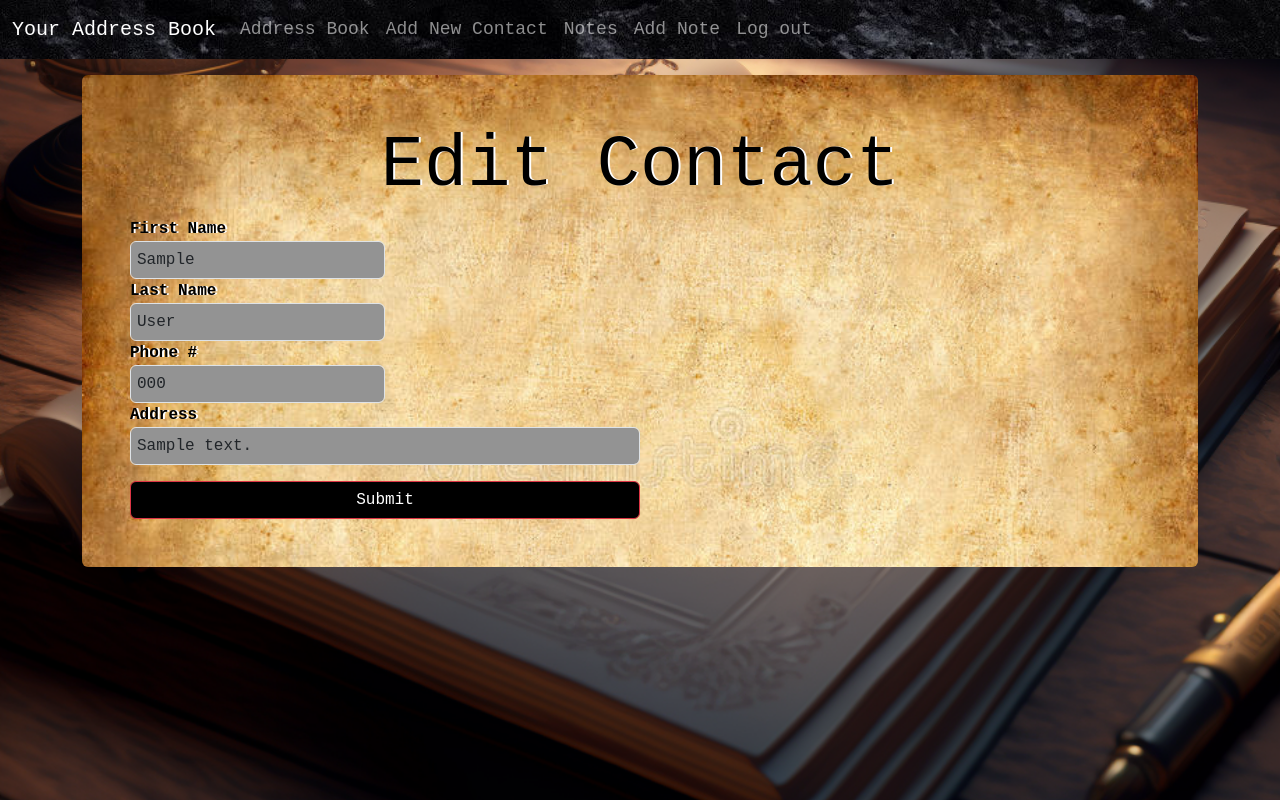
After one commit to MHines10/Flask-Address-Book, a Flask app: page /address/1/update in a window 1280 px wide. The commit adds this page. Run offline with Flask 3, Linux system fonts and the light colour scheme; a user stored in the database is signed in; tables that the repository leaves empty hold one stand-in row (values such as "Sample post").

Commit message:
update and remove features functioning

```diff
--- a/app/forms.py
+++ b/app/forms.py
@@ -1,5 +1,5 @@
 from flask_wtf import FlaskForm
-from wtforms import StringField, PasswordField, SubmitField, EmailField
+from wtforms import StringField, PasswordField, SubmitField, EmailField, TextAreaField
 from wtforms.validators import EqualTo, InputRequired
 
 
@@ -19,12 +19,12 @@ class LoginForm(FlaskForm):
 
 class PostForm(FlaskForm):
     title = StringField('Title', validators=[InputRequired()])
-    body = StringField('Body', validators=[InputRequired()])
+    body = TextAreaField('Body', validators=[InputRequired()])
     submit = SubmitField()
 
 class AddressForm(FlaskForm):
     first_name = StringField('First Name', validators=[InputRequired()])
-    last_name = StringField('Last Name', validators=[InputRequired()])
-    phone = StringField('Phone #', validators=[InputRequired()])
-    address = StringField('Address', validators=[InputRequired()])
+    last_name = StringField('Last Name')
+    phone = StringField('Phone #')
+    address = StringField('Address')
     submit = SubmitField()
--- a/app/routes.py
+++ b/app/routes.py
@@ -1,5 +1,5 @@
 from app import app
-from flask import render_template, redirect, url_for, flash
+from flask import render_template, redirect, url_for, flash, request
 from flask_login import login_user, logout_user, login_required, current_user
 from app.forms import SignUpForm, LoginForm, PostForm, AddressForm
 from app.models import User, Post, Address
@@ -98,7 +98,7 @@ def create_note():
 
         # Create a new instance for note
         new_post = Post(title=title, body=body, user_id=current_user.id)
-        flash(f"{new_post.title} Note Created", 'success')
+        flash(f"\"{new_post.title}\" Note Created", 'success')
         return redirect(url_for('notes'))
 
     return render_template('addnotes.html', form=form)
@@ -119,7 +119,7 @@ def create_contact():
         print(first_name, last_name, phone, address, current_user)
 
         # Create a new instance for note
-        new_contact = Address(first_name=first_name, last_name=last_name, phone=phone, address=address)
+        new_contact = Address(first_name=first_name, last_name=last_name, phone=phone, address=address, user_id=current_user.id)
         flash(f"Contact Added", 'success')
         return redirect(url_for('address'))
 
@@ -138,3 +138,112 @@ def notes():
 def address():
     address = Address.query.all()
     return render_template('addressbook.html', address=address)
+
+# Note ID
+@app.route('/notes/<post_id>')
+def get_post(post_id):
+    # post = Post.query.get_or_404(post_id)
+    note = Post.query.get(post_id)
+    if not note:
+        flash(f"note does not exist")
+        return redirect(url_for('notes'))
+    return render_template('notes.html', note=note)
+
+# Edit Notes
+@app.route('/notes/<post_id>/edit', methods=['GET', 'POST'])
+@login_required
+def edit_post(post_id):
+    note = Post.query.get_or_404(post_id)
+    # if not note:
+    #     flash(f"A post with id {post_id} does not exist", "danger")
+    #     return redirect(url_for('notes'))
+    # # Make sure the post author is the current user
+    # if note.author != current_user:
+    #     flash("You do not have permission to edit this post", "danger")
+    #     return redirect(url_for('notes'))
+    form = PostForm()
+    if form.validate_on_submit():
+        # Get the form data
+        title = form.title.data
+        body = form.body.data
+        # update the post using the .update method
+        note.update(title=title, body=body)
+        flash(f"{note.title} has been updated!", "success")
+        return redirect(url_for('notes', post_id=note.id))
+    if request.method == 'GET':
+        form.title.data = note.title
+        form.body.data = note.body
+
+    return render_template('editnote.html', note=note, form=form)
+
+# Delete Note
+@app.route('/notes/<post_id>/delete', methods=['GET', 'POST'])
+@login_required
+def delete_post(post_id):
+    note = Post.query.get(post_id)
+    # if not note:
+    #     flash(f"A post with id {post_id} does not exist", "danger")
+    #     return redirect(url_for('index'))
+    # # Make sure the post author is the current user
+    # if note.author != current_user:
+    #     flash("You do not have permission to delete this post", "danger")
+    #     return redirect(url_for('index'))
+    note.delete()
+    flash(f"{note.title} has been deleted", "info")
+    return redirect(url_for('notes'))
+
+# Contact ID
+@app.route('/address/<address_id>')
+def get_contact(address_id):
+    address = Address.query.get(address_id)
+    if not address:
+        flash(f"Contact does not exist")
+        return redirect(url_for('address'))
+    return render_template('addressbook.html', address=address)
+
+# Edit Contact
+@app.route('/address/<address_id>/update', methods=['GET', 'POST'])
+@login_required
+def edit_contact(address_id):
+    addy = Address.query.get_or_404(address_id)
+    # if not address:
+    #     flash(f"A Contact with id {address_id} does not exist", "danger")
+    #     return redirect(url_for('address'))
+    # # Make sure the post author is the current user
+    # if address.author != current_user:
+    #     flash("You do not have permission to edit this post", "danger")
+    #     return redirect(url_for('address'))
+    form = AddressForm()
+    if form.validate_on_submit():
+        # Get the form data
+        first_name = form.first_name.data
+        last_name = form.last_name.data
+        phone = form.phone.data
+        address = form.address.data
+        # update the post using the .update method
+        addy.update(first_name=first_name, last_name=last_name, phone=phone, address=address)
+        flash(f"{addy.first_name} has been updated!", "success")
+        return redirect(url_for('address', address_id=addy.id))
+    # if request.method == 'GET':
+    #     form.first_name.data = address.first_name
+    #     form.last_name.data = address.last_name
+    #     form.phone.data = address.phone
+    #     form.address.data = address.address
+
+    return render_template('editcontact.html', addy=addy, form=form)
+
+# Delete Contact
+@app.route('/address/<address_id>/delete')
+@login_required
+def delete_contact(address_id):
+    address = Address.query.get(address_id)
+    # if not address:
+    #     flash(f"A contact with id {address_id} does not exist", "danger")
+    #     return redirect(url_for('index'))
+    # # Make sure the post author is the current user
+    # if address.author != current_user:
+    #     flash("You do not have permission to delete this post", "danger")
+    #     return redirect(url_for('index'))
+    address.delete()
+    flash(f"{address.first_name} has been deleted", "info")
+    return redirect(url_for('address'))
--- /dev/null
+++ b/app/templates/editcontact.html
@@ -0,0 +1,26 @@
+{% extends 'base.html' %}
+
+{% block title %} Edit Contact {% endblock %}
+
+{% block content %}
+
+<form action="" class="rounded mt-3 p-5" style="background-image: url('static/oldpaper.jpg'); background-size: cover;" method="post">
+    <h1 class="signup1 text-center">Edit Contact</h1>
+    {{ form.csrf_token }}
+
+    {{ form.first_name.label }}
+    {{ form.first_name(class='form-control form-control-color w-25', style='cursor: text;', value=addy.first_name) }}
+
+    {{ form.last_name.label }}
+    {{ form.last_name(class='form-control form-control-color w-25', style='cursor: text;', value=addy.last_name) }}
+
+    {{ form.phone.label }}
+    {{ form.phone(class='form-control form-control-color w-25', style='cursor: text;', value=addy.phone) }}
+
+    {{ form.address.label }}
+    {{ form.address(class='form-control form-control-color w-50', style='cursor: text;', value=addy.address) }}
+
+    {{ form.submit(class='submit1 btn btn-danger w-50 mt-3') }}
+</form>
+
+{% endblock %}
--- a/app/templates/nav.html
+++ b/app/templates/nav.html
@@ -1,6 +1,6 @@
 <nav class="navbar navbar-expand-lg bg-dark" data-bs-theme="dark" style="background-image: url('static/blackstone.jpg');">
     <div class="container-fluid">
-        <a class="navbar-brand" href="/">Your Address Book</a>
+        <a class="navbar-brand" href="#">Your Address Book</a>
         <button class="navbar-toggler" type="button" data-bs-toggle="collapse" data-bs-target="#navbarNavAltMarkup" aria-controls="navbarNavAltMarkup" aria-expanded="false" aria-label="Toggle navigation">
         <span class="navbar-toggler-icon"></span>
         </button>
--- a/requirements.txt
+++ b/requirements.txt
@@ -7,6 +7,7 @@ Flask-Migrate==4.0.1
 Flask-SQLAlchemy==3.0.2
 Flask-WTF==1.0.1
 greenlet==2.0.1
+gunicorn==20.1.0
 itsdangerous==2.1.2
 Jinja2==3.1.2
 Mako==1.2.4
```
Also changed, not shown: app/models.py (+42 -5 lines), app/templates/addressbook.html (+30 -3 lines), app/templates/editnote.html (added, +20 -0 lines), app/templates/notes.html (+25 -2 lines), migrations/versions/0218cd3a4ded_initial_migration.py (deleted, +0 -56 lines), migrations/versions/196421c00fe6_initial_migration.py (deleted, +0 -39 lines), migrations/versions/67952a2bf117_.py (deleted, +0 -34 lines), migrations/versions/73f4947e2837_.py (renamed from migrations/versions/010a084a6cdf_.py, +11 -9 lines), migrations/versions/88feb8f99248_.py (deleted, +0 -44 lines), migrations/versions/cc58bb1d1ffe_.py (added, +61 -0 lines), app.db, 1 other file.
